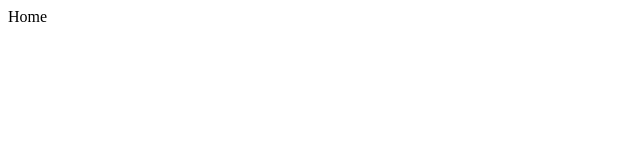
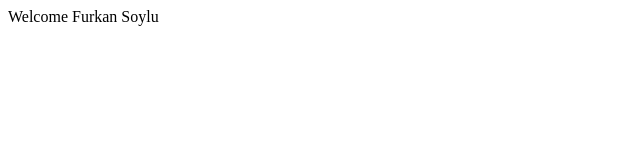
Before and after one commit to furkansylu97/TypeScript_Works, a React (Vite) app in the folder ReactTypeScript/: page / in a window 1280 px wide. Shown: the top 160 px of the page, without its empty margins (0-640 px from the left). Built offline with nearby package versions, Linux system fonts and the light colour scheme.

Commit message:
Sending 'name' props was performed in React TypeScript project

```diff
--- a/ReactTypeScript/src/App.tsx
+++ b/ReactTypeScript/src/App.tsx
@@ -5,7 +5,7 @@ function App() {
 
   return (
     <>
-      <Home />
+      <Home name = 'Furkan Soylu' />
     </>
   )
 }
--- a/ReactTypeScript/src/components/Home.tsx
+++ b/ReactTypeScript/src/components/Home.tsx
@@ -1,8 +1,14 @@
 import React from 'react'
 
-function Home() {
+type ComingData = {
+    name :string
+}
+
+function Home(props: ComingData) {
   return (
-    <div>Home</div>
+    <div>
+       Welcome {props.name}
+    </div>
   )
 }
 
```
